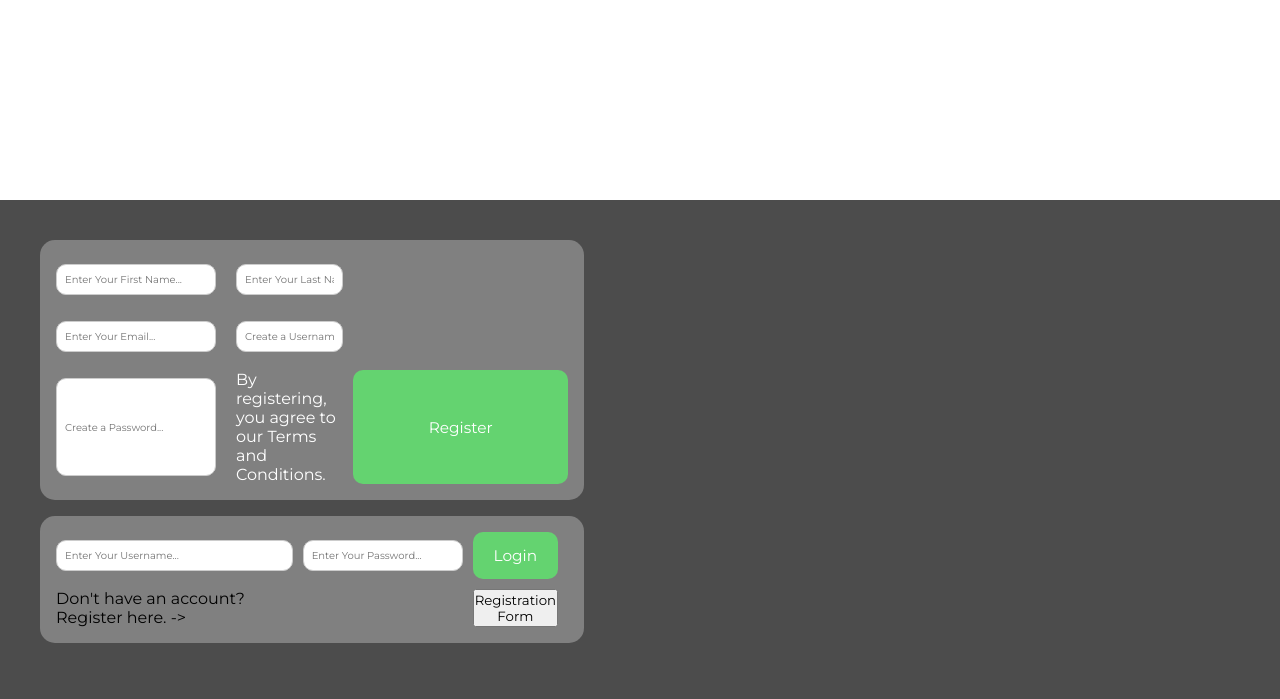
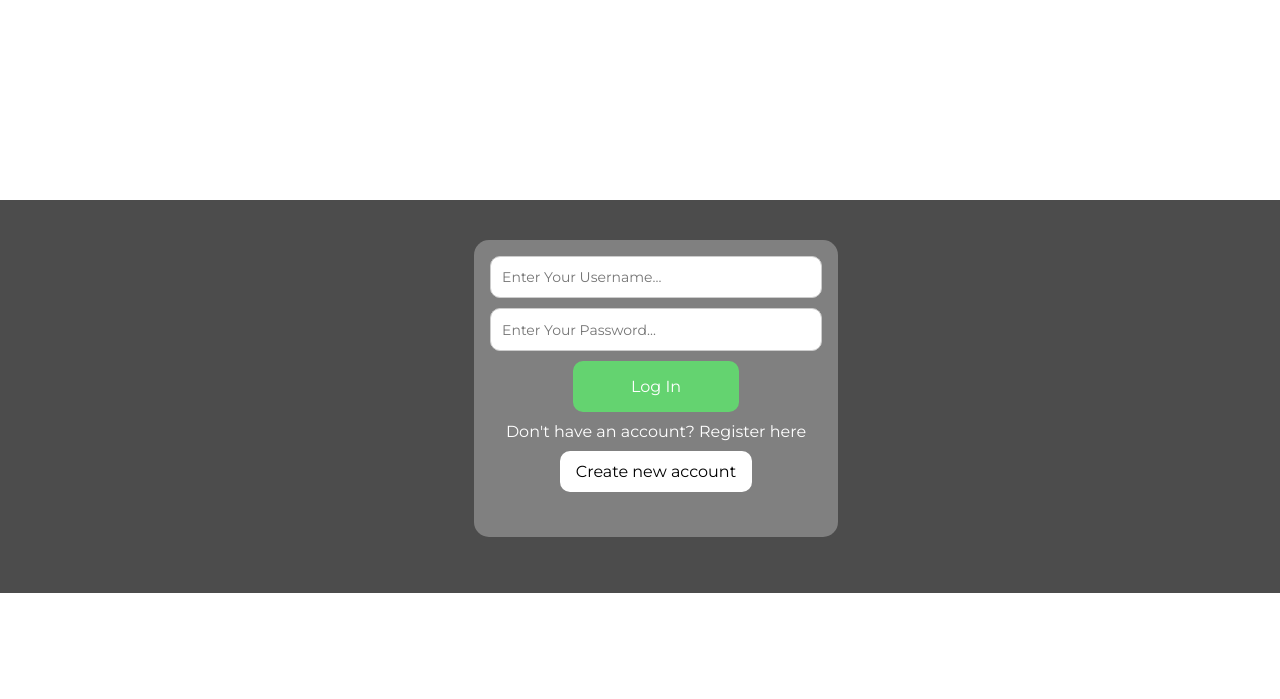
Before and after one commit to jerrya-code/CS3311SecureWebDevProj, a Django app: page / in a window 1280 px wide; the page is wider, and only the part inside the window is pictured. Shown: the part 659-1358 px from the top of that part. After the commit the page ends 1252 px from the top of that part, so only its background shows below. Run offline with Django 5.2, Linux system fonts and the light colour scheme.

Commit message:
Added additional fields to register form. Added and finalized styling. Attempted to add functiionality of switching between login and registration

```diff
--- a/MealPlanner/Meal_Planner/static/Meal_Planner/script.js
+++ b/MealPlanner/Meal_Planner/static/Meal_Planner/script.js
@@ -27,3 +27,27 @@ const changeImage_sect = document.getElementById("changePic_btns");
 random_btn.addEventListener("click", function(){
     changeImage_sect.style.display = "flex";
 })
+
+// ------------------- Login/Register Form Toggle ------------------ //
+document.addEventListener("DOMContentLoaded", function() {
+  const hideLoginForm = document.getElementById("toRegister_btn");
+  const loginForm = document.getElementById("LoginForm");
+  const registerForm = document.getElementById("RegistrateForm"); // fixed ID
+  const hideRegisterForm = document.getElementById("AlreadyAccount");
+
+  if (hideLoginForm && loginForm && registerForm) {
+    hideLoginForm.addEventListener("click", function(e) {
+      e.preventDefault();                // don’t submit LoginForm
+      loginForm.style.display = "none";
+      registerForm.style.display = "block"; //This is messing up the CSS layout (overridden)
+    });
+  }
+
+  if (hideRegisterForm && loginForm && registerForm) {
+    hideRegisterForm.addEventListener("click", function(e) {
+      e.preventDefault();                // don’t navigate to "#"
+      registerForm.style.display = "none";
+      loginForm.style.display = "block";
+    });
+  }
+});
--- a/MealPlanner/Meal_Planner/static/Meal_Planner/style.css
+++ b/MealPlanner/Meal_Planner/static/Meal_Planner/style.css
@@ -116,6 +116,7 @@ section{
     top: 35%;
     left: 10%;
 }
+
 .circle{
     display: inline-block;
     width: 0.5vmax;
@@ -147,30 +148,134 @@ button{
 #FormSection{
     display: flex;
     flex-direction: column;
-    padding: 5vh;
+    width: 100%;
+    padding: 5vh 0;
     justify-content: center;
+    align-items: center;
     background-color: rgb(0, 0, 0, 0.7);
     margin-top: 38vh;
-
+    box-sizing: border-box;
 }
 
-#RegistrateForm, #LoginForm{
+#RegistrateForm {
+    height: 100%;
+    position: relative;
+    width: 100%;
+    max-width: 600px;
+    margin: 0 auto;
     display: grid;
-    grid-template-columns: auto auto 1fr 2fr;
-    gap: 10px;
+    grid-template-columns: 1fr 1fr;
+    grid-gap: 10px;
     margin-bottom: 2vh;
-    width: 40vw;
-    background-color: gray;
+    background-color: grey;
     padding: 2vh;
     border-radius: 15px;
+    grid-template-areas: "first_name last_name"
+                         "email email"
+                         "username username"
+                         "password password"
+                         "confirm_password confirm_password"
+                         "terms terms"
+                         "RegisterButton RegisterButton"
+                         "AlreadyAccount AlreadyAccount"
 }
 
+
+#RegistrateForm #firstname {
+    grid-area: firstname;
+    margin: 1vh 0;
+}
+
+#RegistrateForm #lastname {
+    grid-area: lastname;
+    margin: 1vh 0;
+}
+
+#RegistrateForm #email {
+    grid-area: email;
+}
+
+#RegistrateForm #username {
+    grid-area: username;
+}
+
+#RegistrateForm #password {
+    grid-area: password;
+}
+
+#RegistrateForm #confirm_password {
+    grid-area: confirm_password;
+}
+
+#RegistrateForm #terms {
+    grid-area: terms;
+    align-self: center;
+    justify-self: center;
+}
+
+#RegistrateForm #RegisterButton {
+    grid-area: RegisterButton;
+    justify-self: center;
+    size: 50px;
+}
+
+#RegistrateForm #AlreadyAccount {
+    grid-area: AlreadyAccount;
+    justify-self: center;
+    margin-top: 1vh;
+}
+
+#LoginForm{
+     height: 100%;
+    position: relative;
+    width: 100%;
+    max-width: 600px;
+    display: grid;
+    grid-template-columns: 1fr 1fr;
+    grid-gap: 10px 10px;
+    margin-bottom: 2vh;
+    background-color: grey;
+    padding: 2vh;
+    border-radius: 15px;
+    grid-template-areas: "username username"
+                         "password password"
+                         "LoginButton LoginButton"
+                         "toRegisterText toRegisterText"
+                         "toRegister_btn toRegister_btn"
+}
+
+#LoginForm #username {
+    grid-area: username;
+}
+
+#LoginForm #password {
+    grid-area: password;
+}
+
+#LoginForm #LoginButton {
+    grid-area: LoginButton;
+    justify-self: center;
+    width: 50%;
+}
+
+#LoginForm #toRegisterText {
+    grid-area: toRegisterText;
+    justify-self: center;
+}
+#toRegister_btn {
+    grid-area: toRegister_btn;
+    justify-self: center;
+}
+
+
 input[type = text], input[type = password], input[type = email]{
-    margin: 1vh 0;
-    padding: 0.5rem;
+    margin: 0;
+    padding: 0.7rem;
     border-radius: 10px;
     border: 1px solid #ccc;
-    font-size: 10px;
+    font-size: 14px;
+    width: 100%;
+    box-sizing: border-box;
 }
 
 .form_input{
@@ -178,15 +283,46 @@ input[type = text], input[type = password], input[type = email]{
     box-sizing: border-box;
 }
 
-.RegisterTerms{
+.FormWording{
     color: white;
 }
 
-#RegisterButton, #LoginButton{
-    padding: 1vh;
+
+#RegisterButton{
+    padding: 0.7rem 1rem;
     border-radius: 10px;
     border: none;
     background-color: #64D370;
     color: white;
-    font-size: 1.2vmax;
+    font-size: 16px;
+    width: 100%;
 }
+
+#LoginButton{
+    padding: 1rem;
+    border-radius: 10px;
+    border: none;
+    background-color: #64D370;
+    color: white;
+    font-size: 16px;
+    width: 25%;
+}
+
+#toRegister_btn{
+    padding: 0.7rem 1rem;
+    border-radius: 10px;
+    border: none;
+    background-color: white;
+    color: black;
+    font-size: 16px;
+}
+
+.hidden{
+    display: none;
+    opacity: 0;
+}
+
+.visible{
+    opacity: 1;
+    pointer-events: auto;
+}
--- a/MealPlanner/Meal_Planner/templates/index.html
+++ b/MealPlanner/Meal_Planner/templates/index.html
@@ -54,33 +54,32 @@
     <div id = "FormSection" class = "FormSection">
 
       <div class = "form_container">
-        <form id = "RegistrateForm" method = "post" action = "/register/" >
-        <input class = "form_input" type = "text" name = "first_name" placeholder="Enter Your First Name..."> <br>
-        <input class = "form_input" type = "text" name = "last_name" placeholder="Enter Your Last Name..."> <br>
-        <input class = "form_input" type = "email" name = "email" placeholder="Enter Your Email..."> <br>
-        <input class = "form_input" type = "text" name = "username" placeholder="Create a Username..."> <br>
-        <input class = "form_input" type = "password" name = "password" placeholder="Create a Password..."> <br>
-        <p class = "RegisterTerms">By registering, you agree to our Terms and Conditions. </p>
+        <form id = "RegistrateForm" method = "post" action = "/register/" style = "display: none;" > <!--style = "display: none;"-->
+        <input class = "form_input" type = "text" name = "first_name" id = "first_name" placeholder="Enter Your First Name...">
+        <input class = "form_input" type = "text" name = "last_name" id = "last_name" placeholder="Enter Your Last Name...">
+        <input class = "form_input" type = "email" name = "email" id = "email" placeholder="Enter Your Email...">
+        <input class = "form_input" type = "text" name = "username" id = "username" placeholder="Create a Username...">
+        <input class = "form_input" type = "password" name = "password" id = "password" placeholder="Create a Password...">
+        <input class = "form_input" type = "password" name = "confirm_password" id = "confirm_password" placeholder="Confirm Your Password...">
+        <span class = "FormWording" id = "terms">By clicking Register, you agree to our Terms and Conditions. </span>
 
          <button id = "RegisterButton" type = "submit" form = "RegistrateForm">Register</button>
-
+        <a href = "#" class = "FormWording" id = "AlreadyAccount" type = "button">Already have an account?</a>
       </form>
 
       <form id = "LoginForm" method = "post" action = "/login/">
-        <input type = "text" name = "username" placeholder="Enter Your Username...">
-        <input type = "password" name = "password" placeholder="Enter Your Password...">
+        <input type = "text" name = "username" id = "username" placeholder="Enter Your Username...">
+        <input type = "password" name = "password" id = "password" placeholder="Enter Your Password...">
 
-        <button id = "LoginButton" type = "submit" form = "LoginForm">Login</button> <br>
-      <span>Don't have an account? Register here. -> </span>
+        <button id = "LoginButton" type = "submit" form = "LoginForm">Log In</button> <br>
+      <span class = "FormWording" id = "toRegisterText">Don't have an account? Register here</span>
       <br>
-      <button id = "toRegister" class="form_switch_btn">Registration Form</button>
-
+      <button id = "toRegister_btn" class="toRegister_btn" type = "button">Create new account</button>
       </form>
 
       </div>
     </div>
 
-
     <script src="{% static 'Meal_Planner/script.js' %}"></script>
   </body>
 </html>
```
